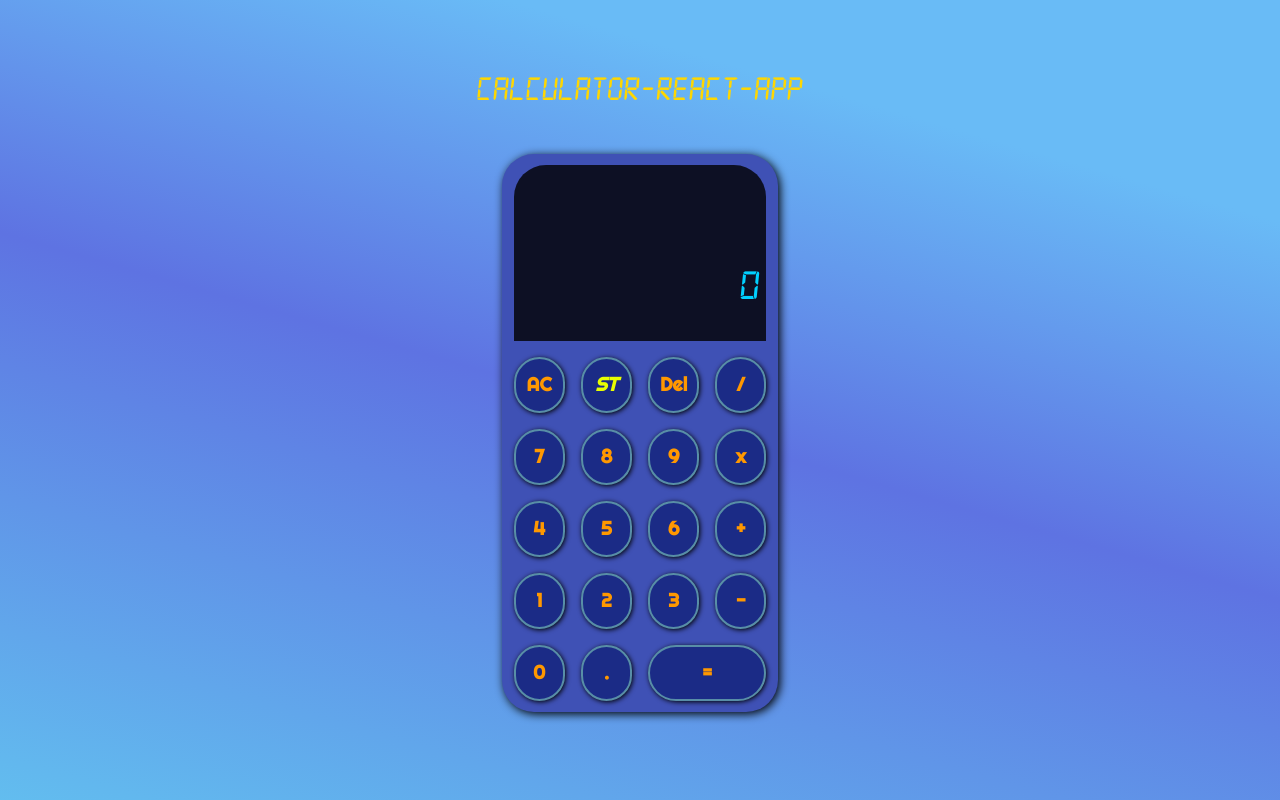
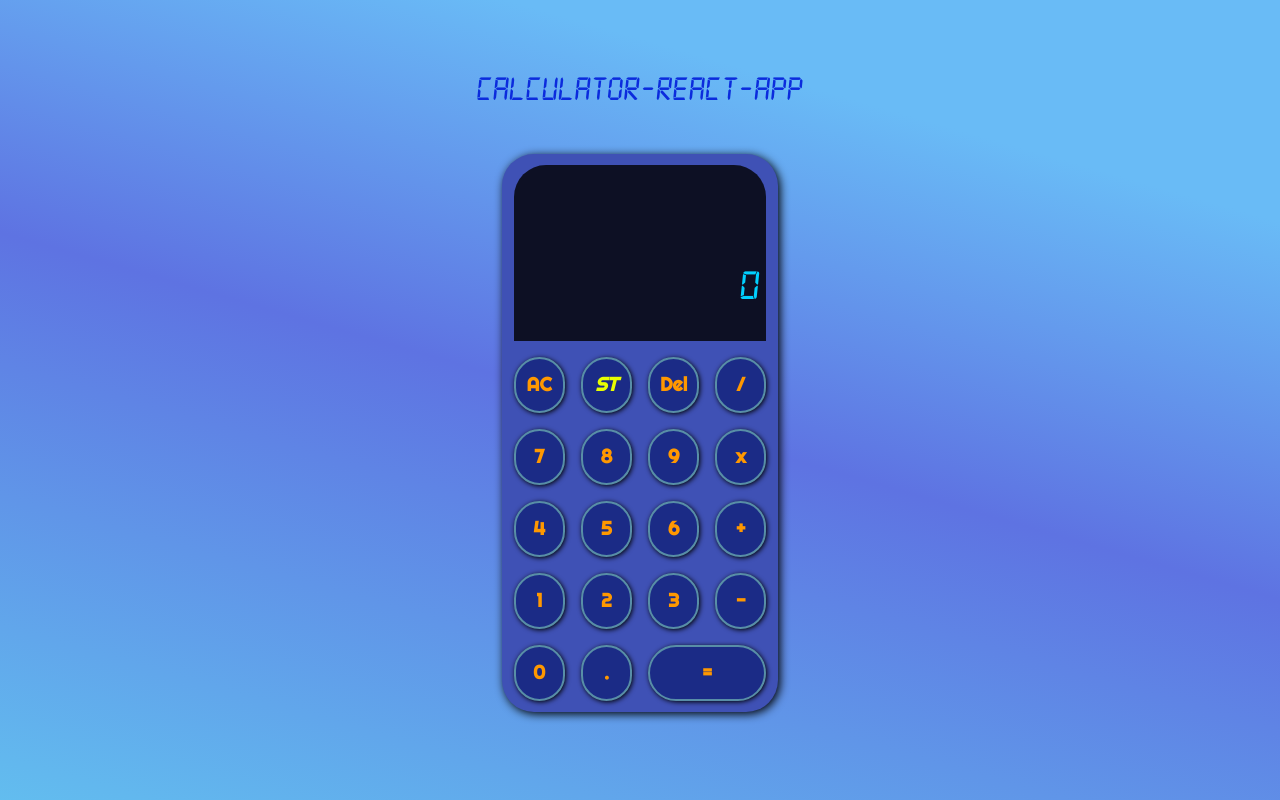
Before and after one commit to Luayabbas1981/react-calc, a React (Create React App) app: page / in a window 1280 px wide. Built offline with nearby package versions, Linux system fonts and the light colour scheme.

Commit message:
add-styles

```diff
--- a/src/index.css
+++ b/src/index.css
@@ -30,7 +30,7 @@
 
 h1 {
   font-family: "calculator";
-  color: gold;
+  color: #0b2bdd;
   font-size: 2.7vw;
   margin-top: -1.5rem;
 }
```
Also changed, not shown: 7 other files (tests, documents, lock files or other folders).
